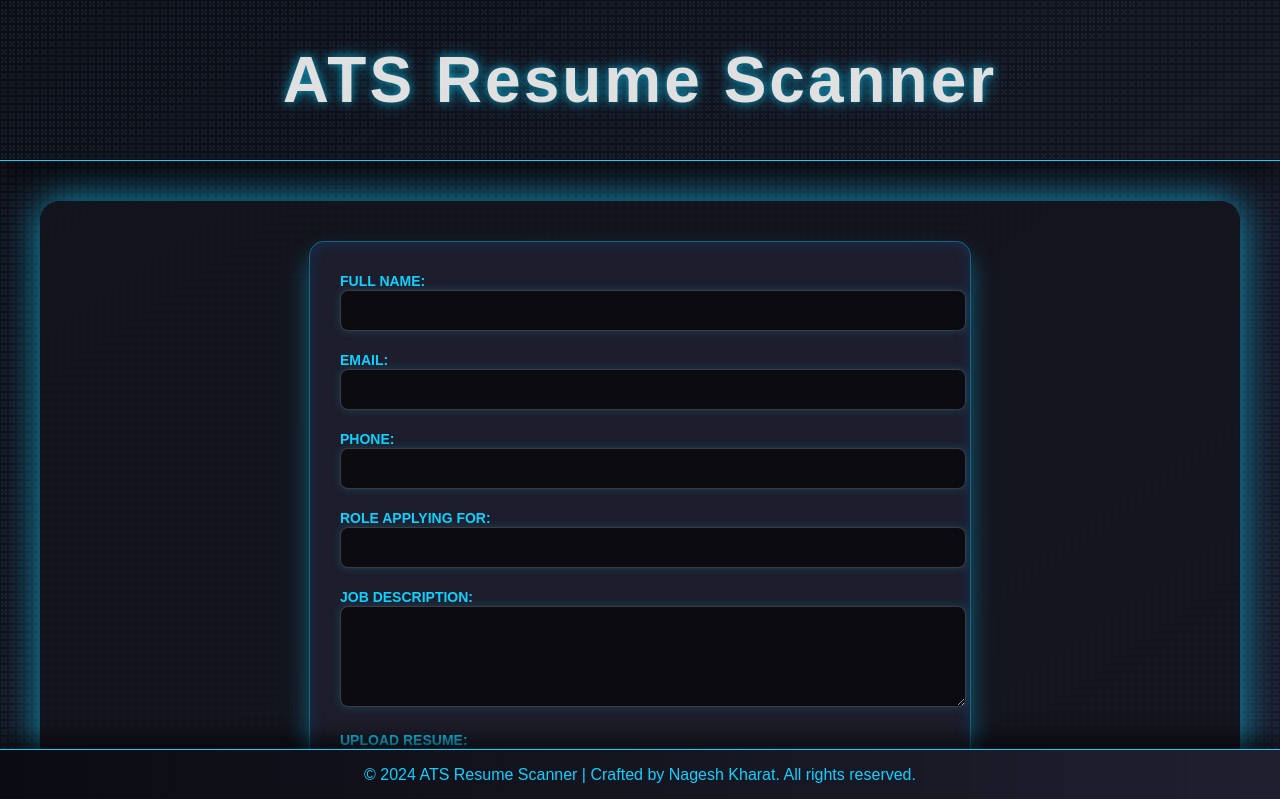
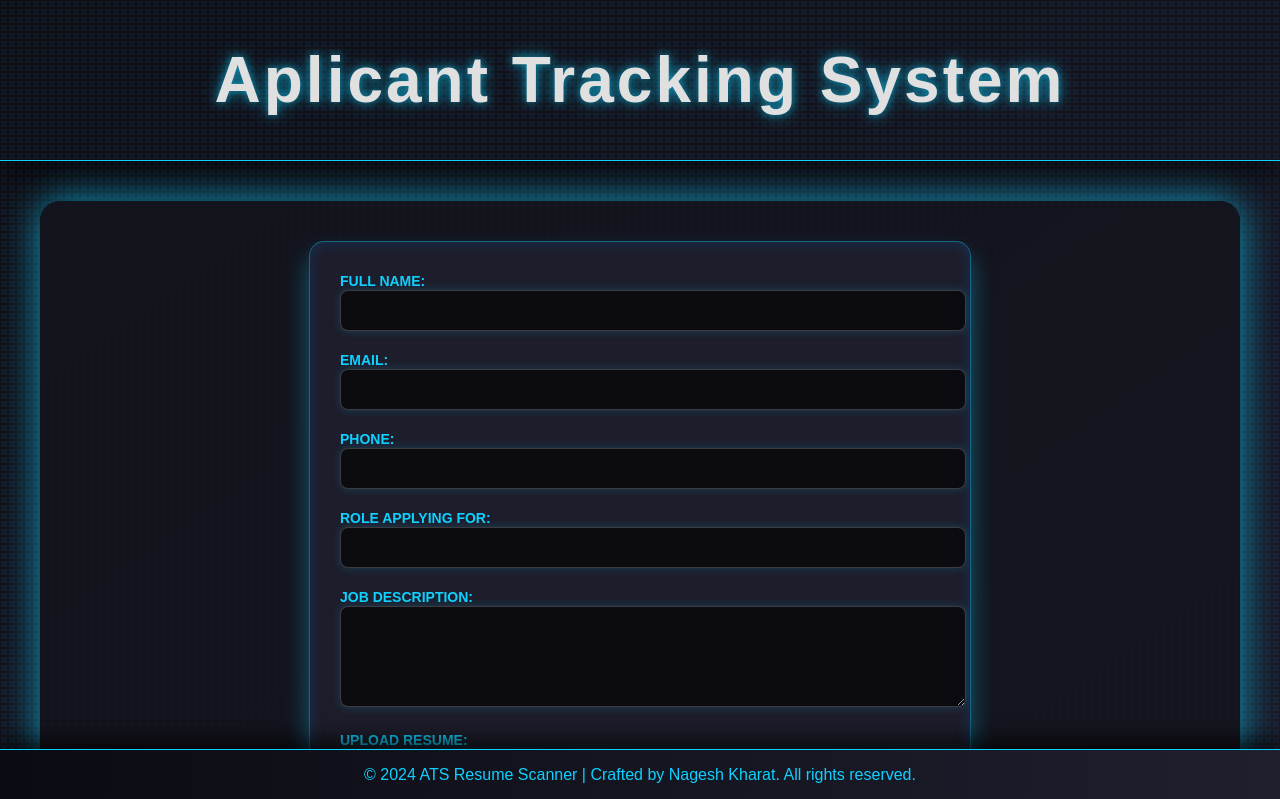
Before and after one commit to nageshkharat/ATS-Application, a website: page public/index.html in a window 1280 px wide. Shown: the top 799 px of the page. Drawn offline with Linux system fonts and the light colour scheme.

Commit message:
Update index.html

```diff
--- a/public/index.html
+++ b/public/index.html
@@ -8,7 +8,7 @@
 </head>
 <body>
     <header>
-        <h1>ATS Resume Scanner</h1>
+        <h1>Aplicant Tracking System</h1>
     </header>
     <main>
         <form id="uploadForm" enctype="multipart/form-data">
```
